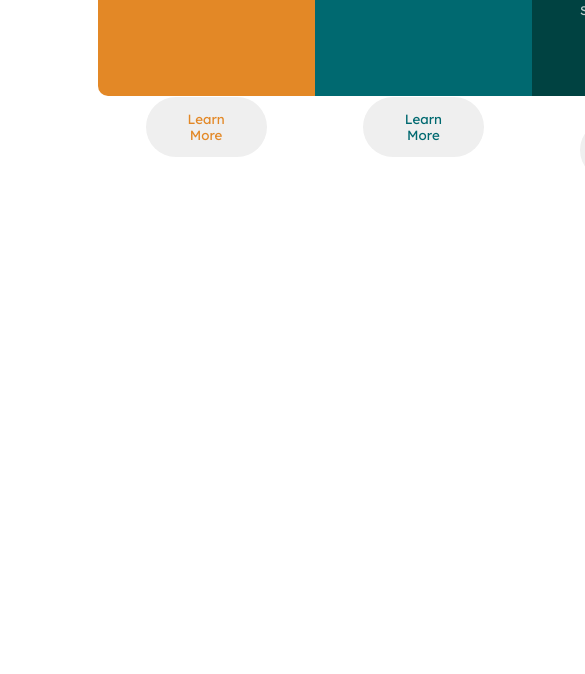
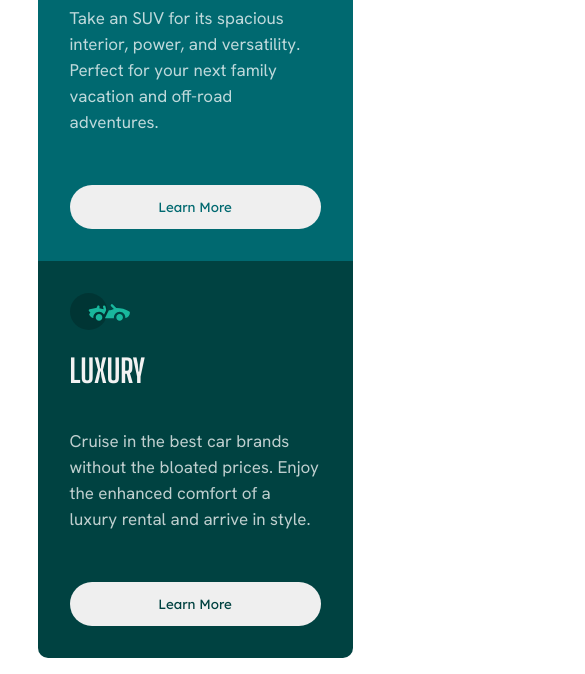
Before and after one commit to ayleo/3-column-preview, a plain HTML site: page index.html in a window 390 px wide. Shown: the part 576-1250 px from the top of the page, 585 px wide, since content can reach past the window. Before the commit the page ends 844 px from the top, so only its background shows below. Drawn offline with Linux system fonts and the light colour scheme.

Commit message:
fixed responsiveness, buttons overflowing from div, divs acting up due to the paragraphs extending the margin

```diff
--- a/styles.css
+++ b/styles.css
@@ -11,18 +11,23 @@ body {
 }
 
 .container {
-  width: 50%;
-  height: 500px;
-  margin: 0 auto;
+  width: 945px;
+  height: auto;
   border-radius: 20px;
   display: flex;
   flex-direction: row;
 }
 
 .car {
-  width: 300px;
+  display: flex;
+  flex-direction: column;
+  padding: 3em;
+  flex: 1;
+}
+
+.car img {
+  width: 60px;
   height: auto;
-  padding: 3em;
 }
 
 .sedans {
@@ -47,8 +52,10 @@ body {
 
 .sexyp {
   font-family: "Hanken Grotesk", sans-serif;
-  font-size: 1.1em;
+  font-size: 17px;
   color: hsla(0, 0%, 100%, 0.75);
+  line-height: 26px;
+  font-optical-sizing: auto;
   margin-bottom: 100px;
 }
 
@@ -57,6 +64,7 @@ body {
   padding: 12px 40px;
   border-radius: 30px;
   border: 2px solid transparent;
+  margin-top: auto;
 }
 
 .sexybutton-sedans {
@@ -71,30 +79,16 @@ body {
   color: hsl(179, 100%, 13%);
 }
 
-.sexybutton-sedans:hover {
+.sexybutton:hover {
+  background: 0;
   color: white;
-  background-color: hsl(31, 77%, 52%);
   border: 2px solid white;
   cursor: pointer;
 }
 
-.sexybutton-suvs:hover {
-  color: white;
-  background-color: hsl(184, 100%, 22%);
-  border: 2px solid white;
-  cursor: pointer;
-}
-
-.sexybutton-luxury:hover {
-  color: white;
-  background-color: hsl(179, 100%, 13%);
-  border: 2px solid white;
-  cursor: pointer;
-}
-
-@media (max-width: 375px) {
+@media (max-width: 941px) {
   .container {
-    width: 80%;
+    width: 315px;
     flex-direction: column;
     margin: 1rem auto;
   }
```
